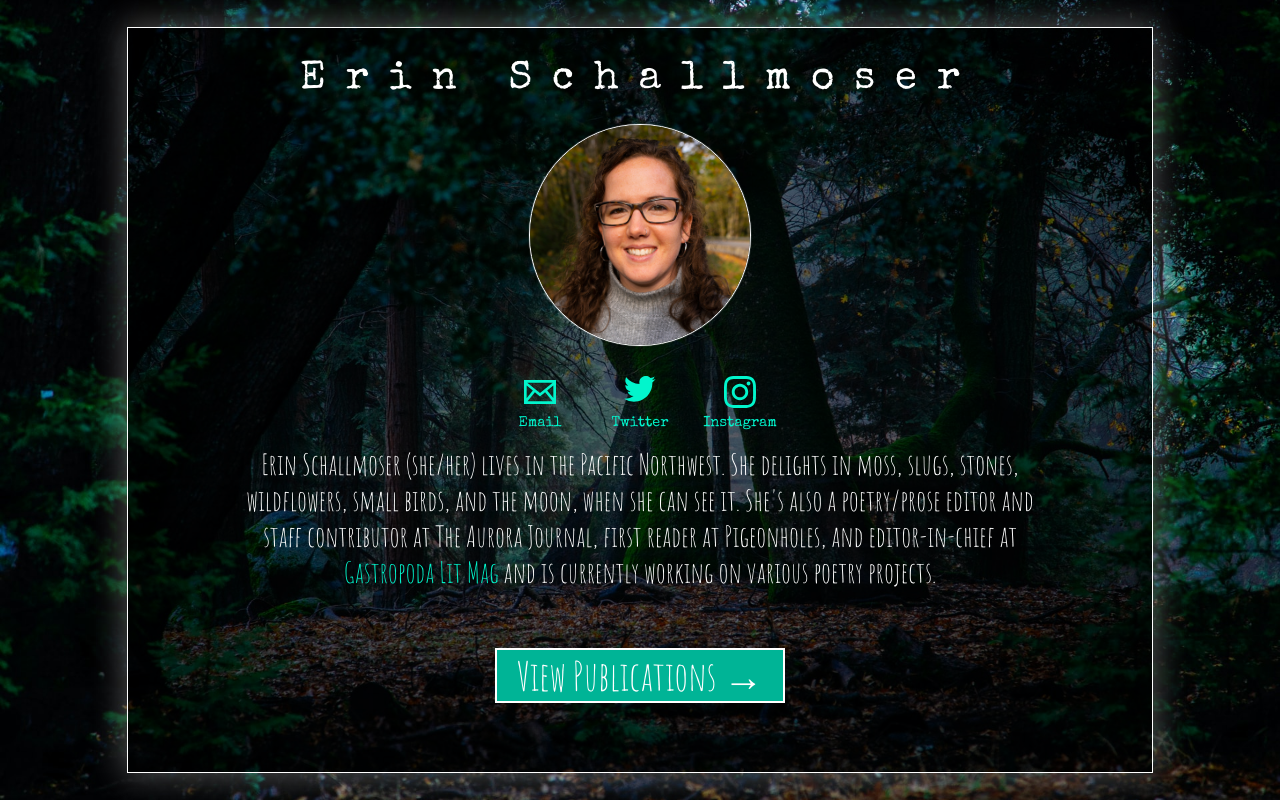
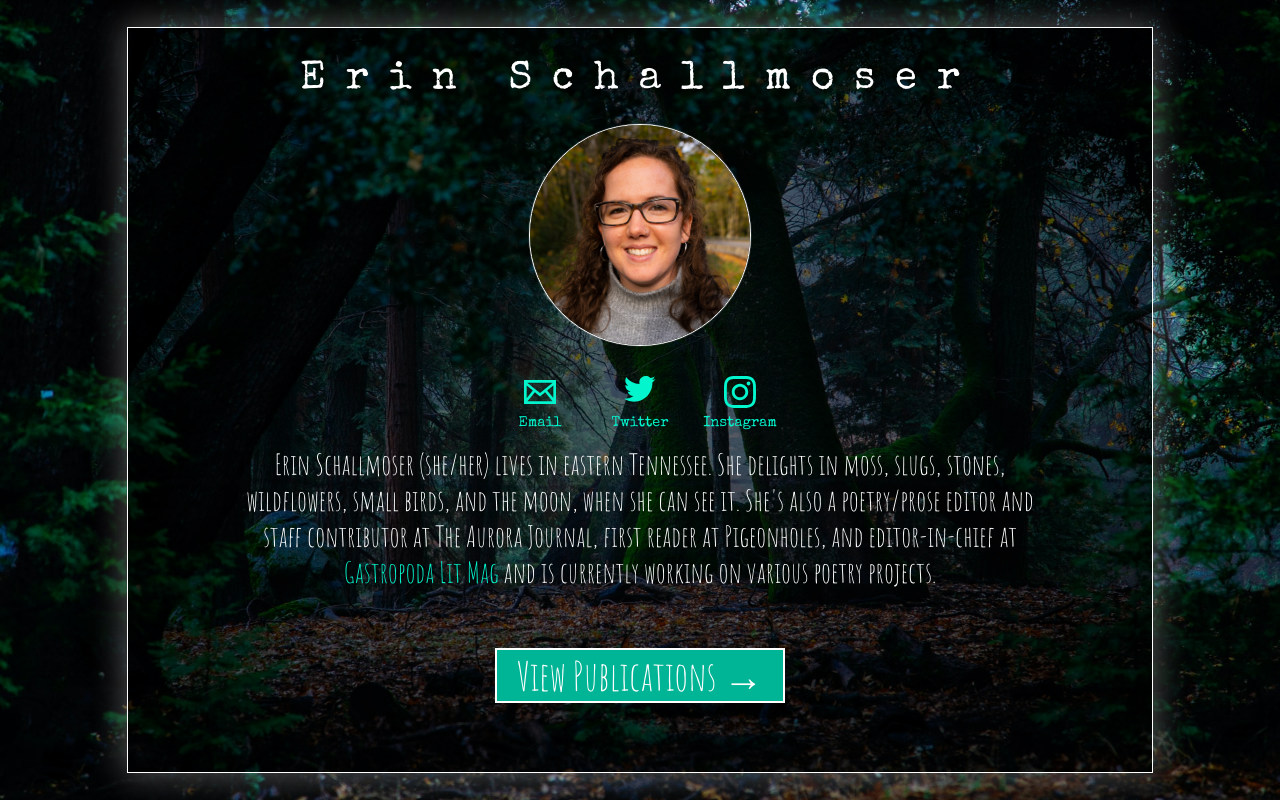
Before and after one commit to dougschallmoser/erins-stories, a React (Create React App) app: page / in a window 1280 px wide. Built offline with nearby package versions, Linux system fonts and the light colour scheme.

Commit message:
update location in bio

```diff
--- a/src/components/Bio.js
+++ b/src/components/Bio.js
@@ -6,7 +6,7 @@ const Bio = ({ setMain }) => {
       <img src="profile.jpg" id="bio-photo" alt="Erin's Profile" />
       <Contact />
       <div id="bio-text">
-        <p>Erin Schallmoser (she/her) lives in the Pacific Northwest. She delights in moss, slugs, stones, wildflowers, small birds, and the moon, when she can see it. She's also a poetry/prose editor and staff contributor at The Aurora Journal, first reader at Pigeonholes, and editor-in-chief at <a href="https://gastropodalitmag.wixsite.com/main" target="_blank" rel="noreferrer">Gastropoda Lit Mag</a> and is currently working on various poetry projects.</p>
+        <p>Erin Schallmoser (she/her) lives in eastern Tennessee. She delights in moss, slugs, stones, wildflowers, small birds, and the moon, when she can see it. She's also a poetry/prose editor and staff contributor at The Aurora Journal, first reader at Pigeonholes, and editor-in-chief at <a href="https://gastropodalitmag.wixsite.com/main" target="_blank" rel="noreferrer">Gastropoda Lit Mag</a> and is currently working on various poetry projects.</p>
       </div>
     </div>
   )
```
